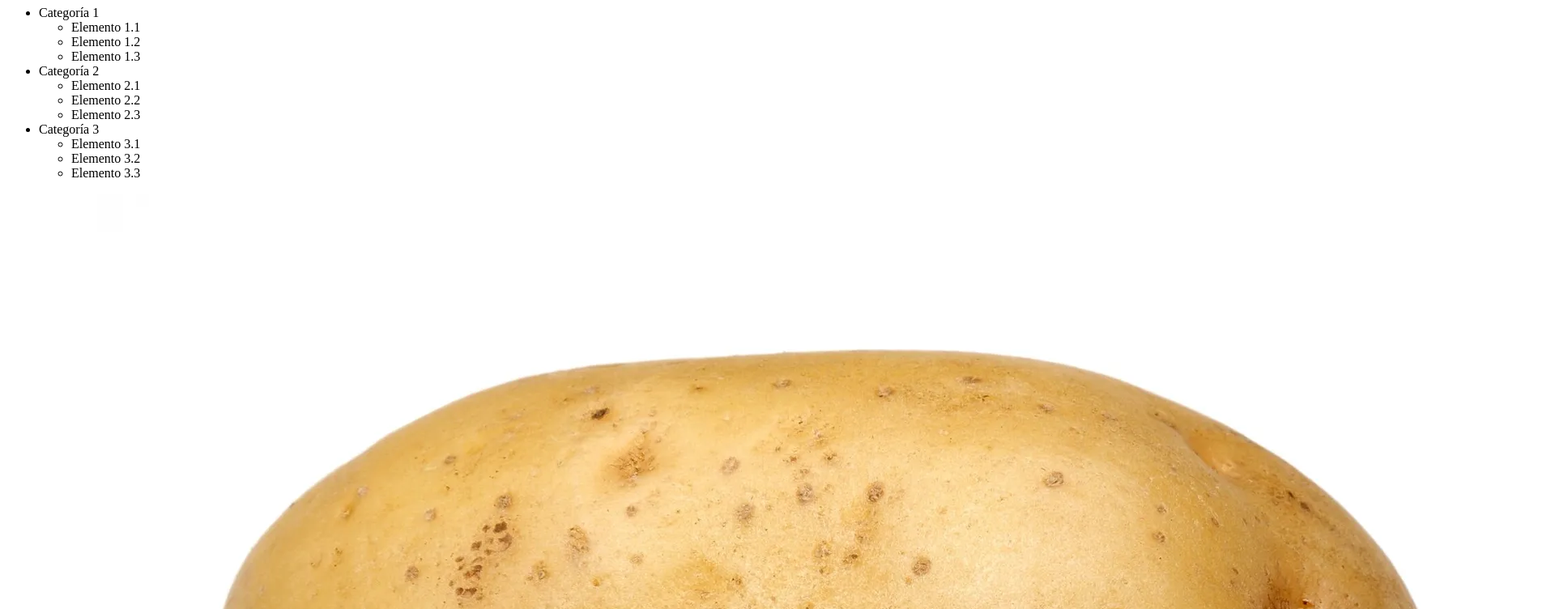
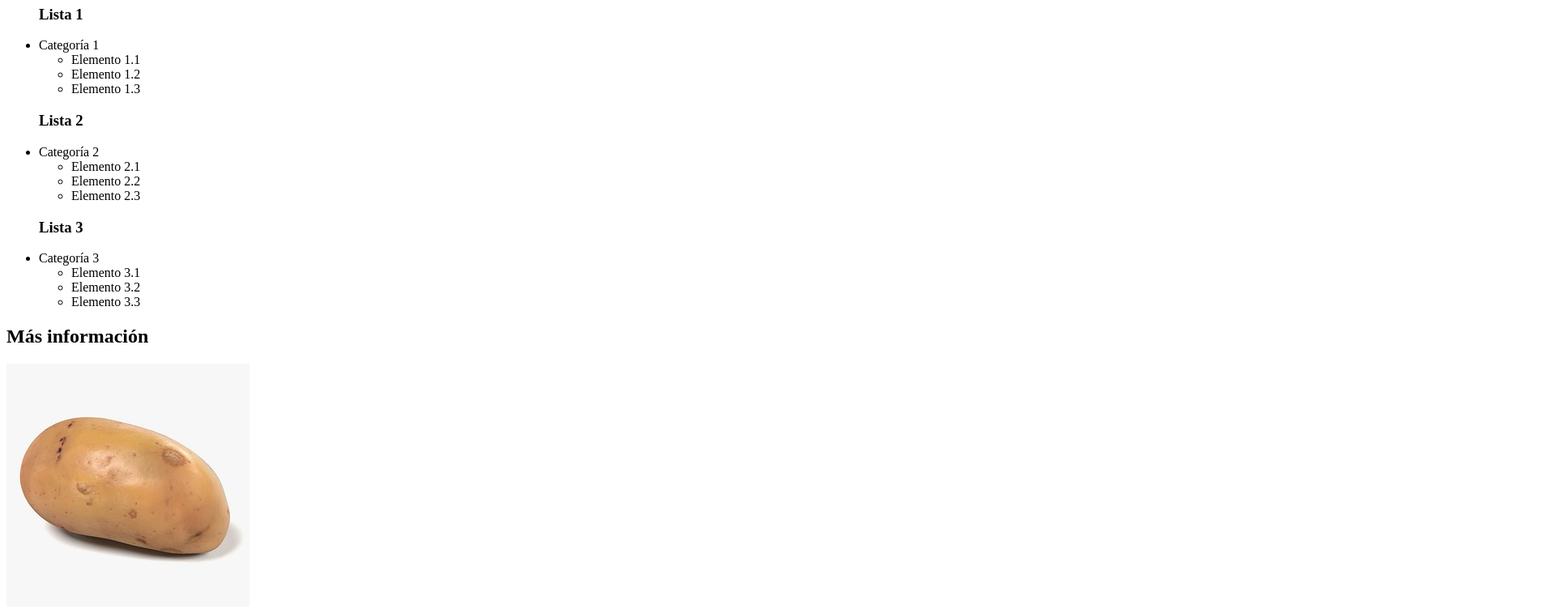
Before and after one commit to ferregsal/web.sample, a website: page index.html in a window 1280 px wide. Shown: the part 280-1032 px from the top of the page at 81% size, 1920 px wide, since content can reach past the window. Drawn offline with Linux system fonts and the light colour scheme.

Commit message:
Add image

```diff
--- a/index.html
+++ b/index.html
@@ -52,6 +52,7 @@
 
     <h2>Listas</h2>
     <ul>
+      <h3>Lista 1</h3>
       <li>
         Categoría 1
         <ul>
@@ -60,6 +61,7 @@
           <li>Elemento 1.3</li>
         </ul>
       </li>
+      <h3>Lista 2</h3>
       <li>
         Categoría 2
         <ul>
@@ -68,6 +70,7 @@
           <li>Elemento 2.3</li>
         </ul>
       </li>
+      <h3>Lista 3</h3>
       <li>
         Categoría 3
         <ul>
@@ -77,8 +80,9 @@
         </ul>
       </li>
     </ul>
+    <h2>Más información</h2>
     <img
-      src="assets/04082024_OpEd-Potatoes_124536.webp"
+      src="assets/potato1.jpg"
       alt="Una imagen de una patata muy simpática."
     />
   </body>
```
Also changed, not shown: assets/04082024_OpEd-Potatoes_124536.webp (deleted), assets/potato1.jpg (added).
